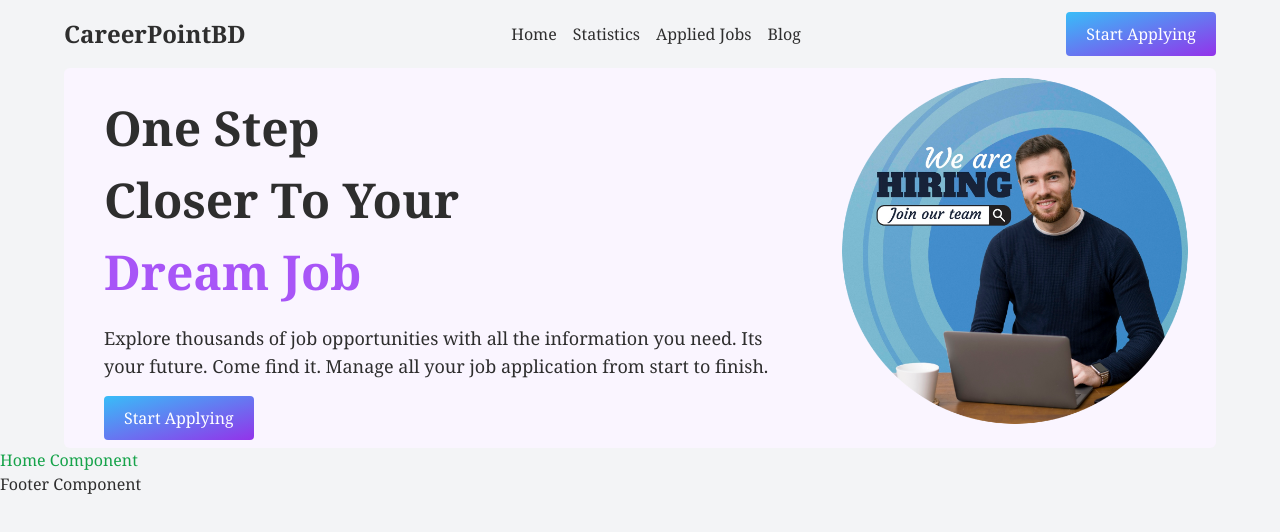
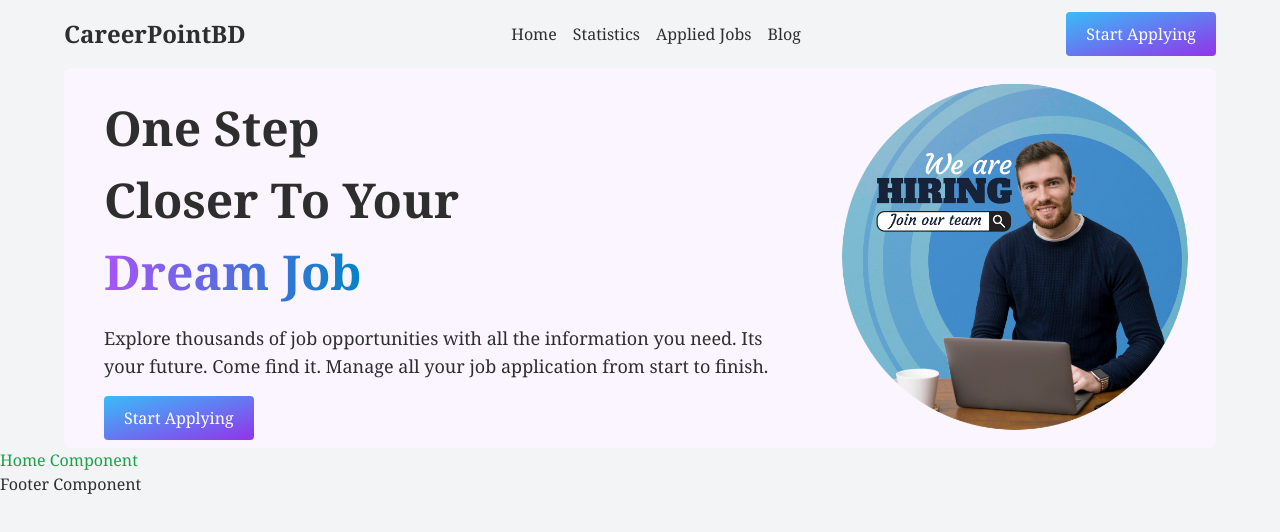
Before and after one commit to mehadiHasanDiner/assignment-9-CareerPointBD-module-57, a React (Vite) app: page / in a window 1280 px wide. Shown: the top 532 px of the page. Built offline with nearby package versions, Linux system fonts and the light colour scheme.

Commit message:
header section of home page full done

```diff
--- a/src/components/Layout/Main.jsx
+++ b/src/components/Layout/Main.jsx
@@ -2,13 +2,11 @@ import React from "react";
 import Navbar from "./Navbar";
 import { Outlet } from "react-router-dom";
 import Footer from "./Footer";
-import Header from "./Header";
 
 const Main = () => {
   return (
     <div className="font-serif">
       <Navbar />
-      <Header />
       <Outlet />
       <Footer />
     </div>
--- a/src/components/Layout/Header.jsx
+++ b/src/components/PageComponents/Header.jsx
@@ -4,11 +4,13 @@ import bgHeader from "../../assets/bg-header.png";
 const Header = () => {
   return (
     <>
-      <div className="mx-16 bg-purple-50 p-2 rounded-md flex justify-between">
+      <div className="mx-16 bg-purple-50 p-2 rounded-md flex justify-between items-center">
         <div className="pl-8 flex flex-col">
           <h1 className="text-5xl font-bold my-4 leading-normal">
             One Step <br /> Closer To Your <br />
-            <span className="text-purple-500">Dream Job</span>
+            <span className="font-extrabold text-transparent bg-clip-text bg-gradient-to-r from-purple-500 to-sky-600">
+              Dream Job
+            </span>
           </h1>
           <p className="text-lg pr-16 ">
             Explore thousands of job opportunities with all the information you
--- a/src/components/Pages/Home.jsx
+++ b/src/components/Pages/Home.jsx
@@ -1,8 +1,10 @@
 import React from "react";
+import Header from "../PageComponents/Header";
 
 const Home = () => {
   return (
     <div>
+      <Header />
       <h1 className="text-green-600">Home Component</h1>
     </div>
   );
```
